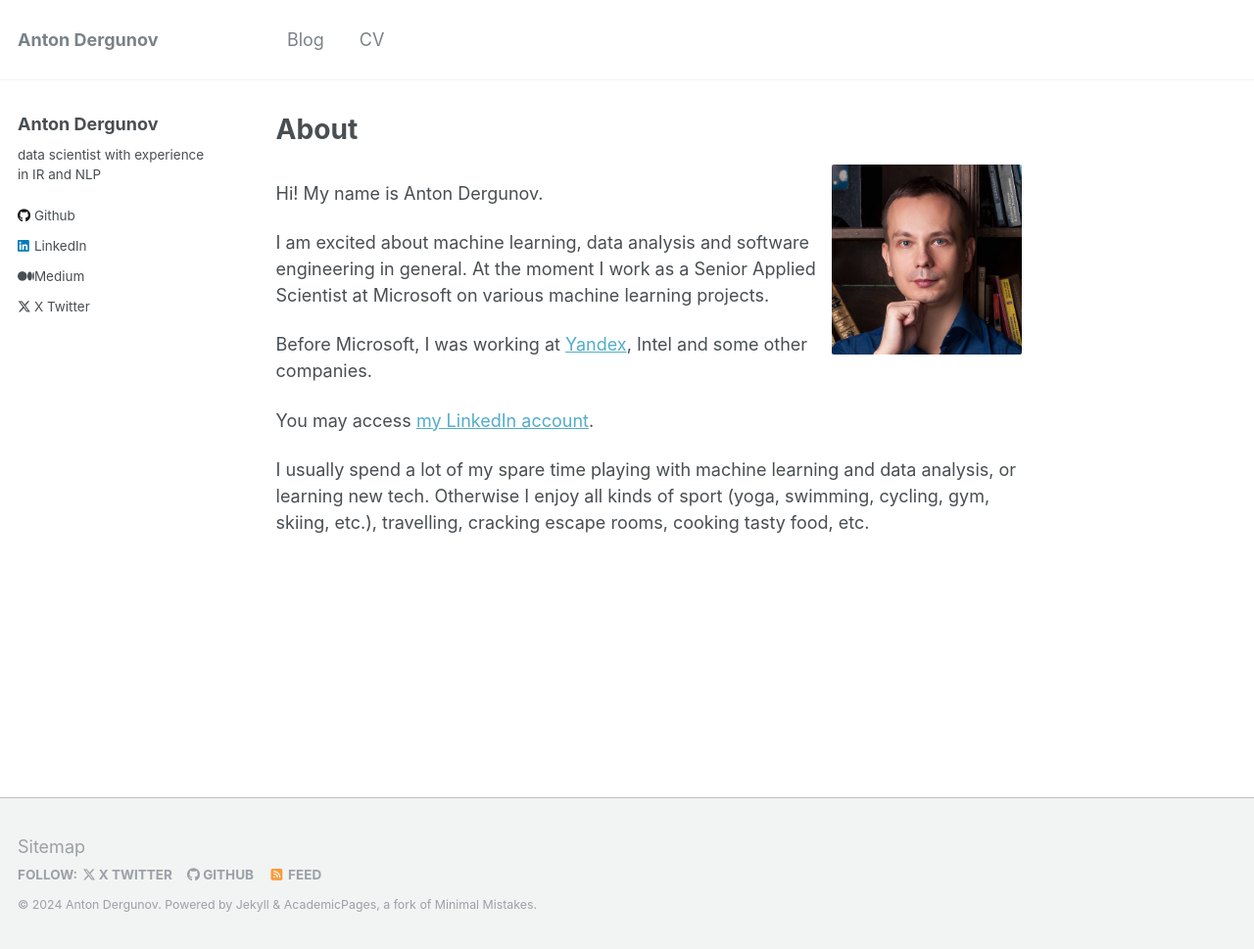
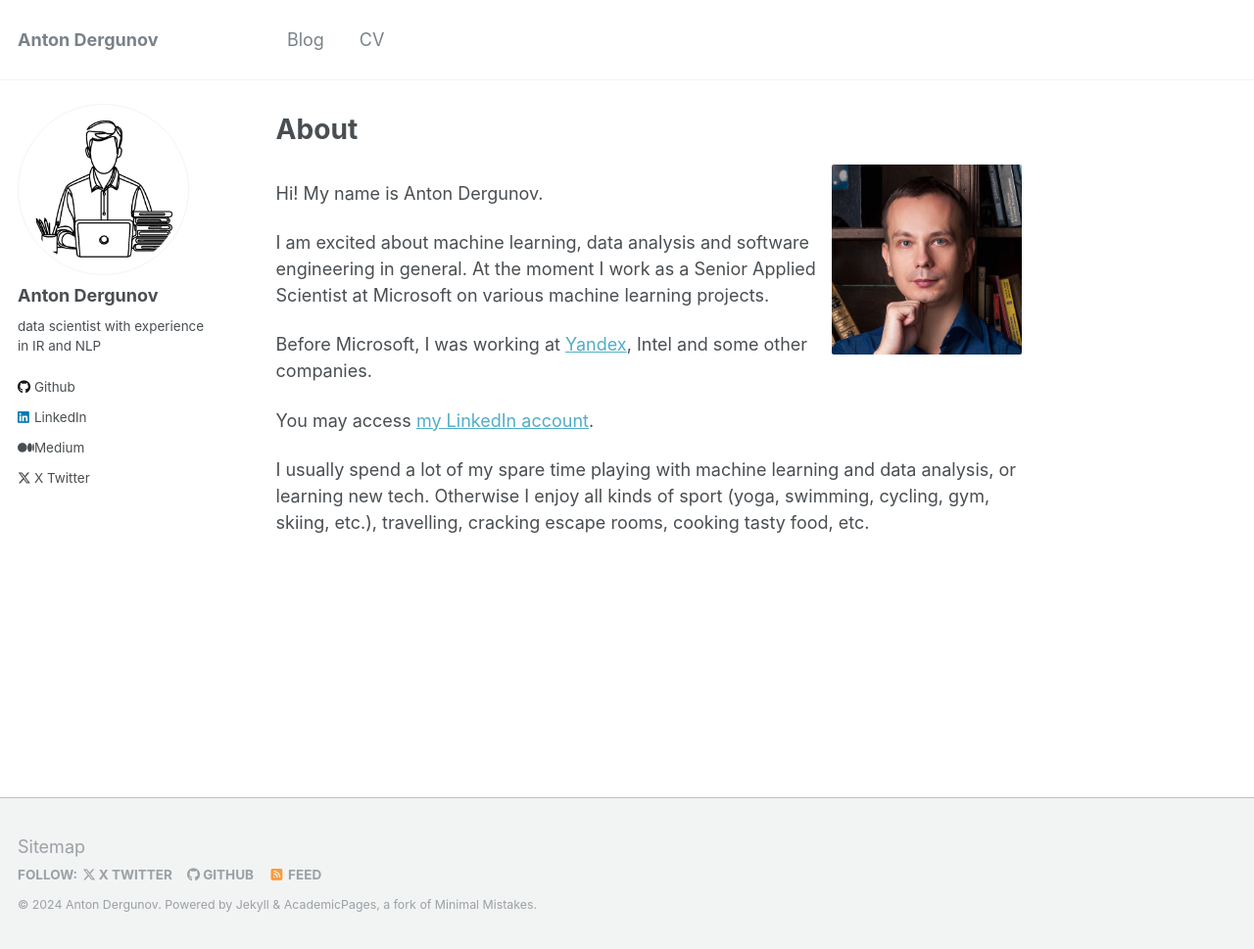
Before and after one commit to anton-dergunov/anton-dergunov.github.io, a Jekyll site: the page built from _pages/about.md, in a window 1280 px wide and 969 px high. Shown: the whole window at 98% size. Built offline with Jekyll 4.4.1, drawn with Linux system fonts in a browser that asks for light colours.

Commit message:
Adding a sketch instead of profile picture to minimize distraction

```diff
--- a/_config.yml
+++ b/_config.yml
@@ -21,7 +21,7 @@
 #               Additional customization can be done by editing /_includes/author-profile.html
 author:
   # Biographic information
-  avatar           : # "profile.jpg"
+  avatar           : "sketch.png"
   name             : "Anton Dergunov"
   pronouns         : # example: "she/her"
   bio              : "data scientist with experience in IR and NLP"
```
Also changed, not shown: images/sketch.png (added).
